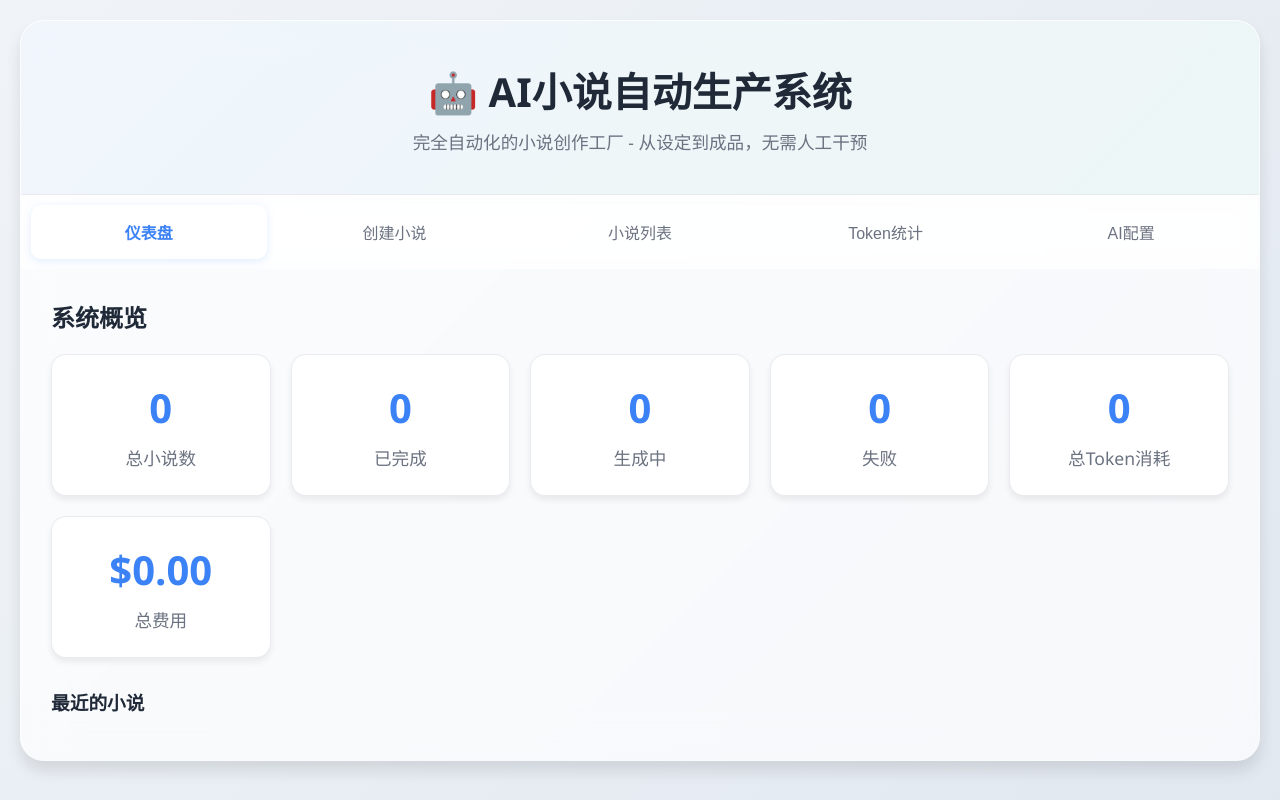
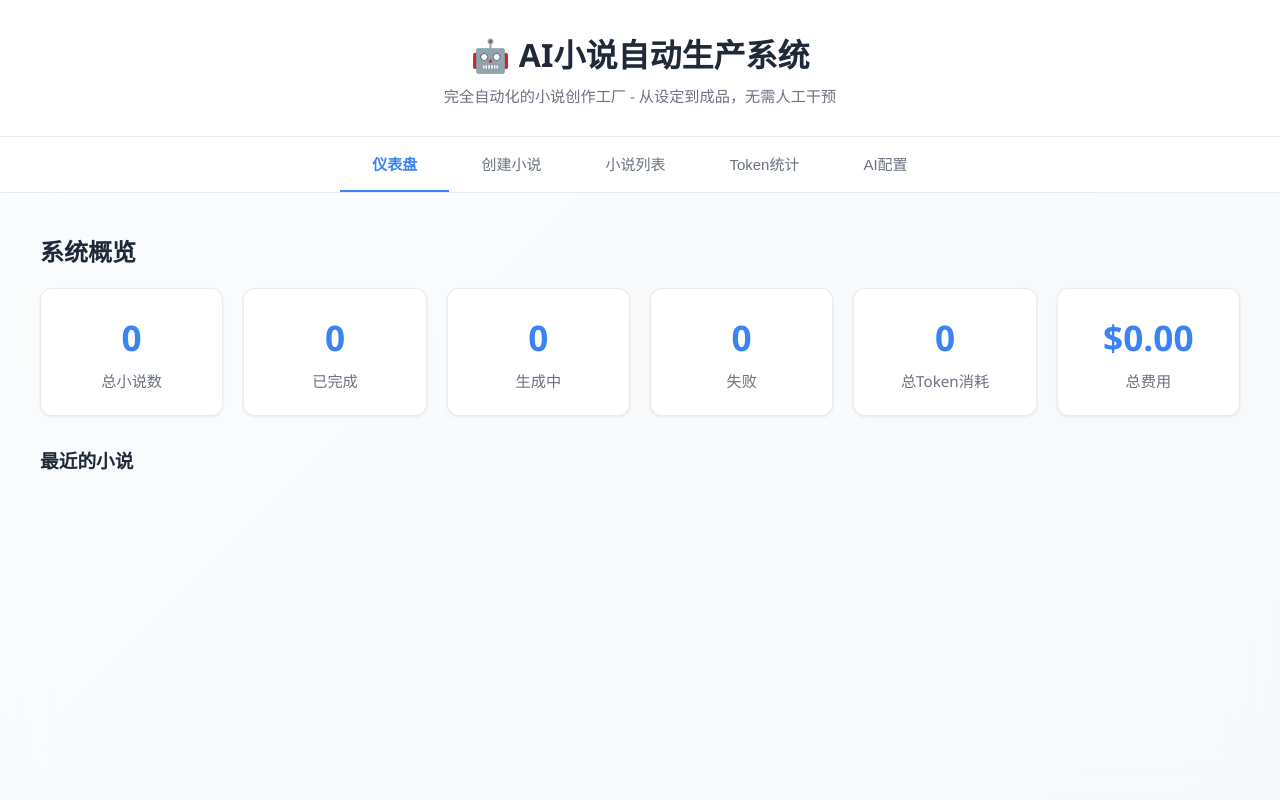
Before and after one commit to gethac/novel_factory, a Flask app: page / in a window 1280 px wide. Run offline with Flask 3, Linux system fonts and the light colour scheme; data that the repository does not hold is empty.

Commit message:
UI细节优化：扁平化设计 + 交互改进
✨ 弹窗优化
- 修复弹窗标题滚动问题，标题固定在顶部
- 添加modal-body容器，内容区域独立滚动
- 优化弹窗圆角和阴影，更加现代

✨ 滚动条位置保持
- 修复进度监控时数据更新导致滚动条重置
- 自动保存和恢复滚动位置
- 提升用户查看体验

✨ Token统计实时更新
- 在自动刷新中添加Token统计页面更新
- 每5秒自动刷新当前标签页数据
- 确保数据实时性

✨ 扁平化布局设计
- 移除页面外边距，全屏布局
- 简化头部设计，减小字体和间距
- 导航标签改为底部边框高亮样式
- 优化统计卡片尺寸和阴影
- 减小按钮和表单元素的padding
- 统一圆角为8-12px，更加现代
- 优化模态框标题字体大小

🎨 视觉改进
- 白色背景替代玻璃质感容器
- 更轻量的阴影效果
- 居中导航标签，更加平衡
- 统一的视觉层次和间距

```diff
--- a/static/css/main.css
+++ b/static/css/main.css
@@ -25,81 +25,89 @@ body {
     font-family: 'Segoe UI', 'Microsoft YaHei', Arial, sans-serif;
     background: linear-gradient(135deg, #f0f4f8 0%, #e2e8f0 100%);
     min-height: 100vh;
-    padding: 20px;
+    padding: 0;
+    margin: 0;
     color: var(--text-color);
 }
 
 /* 容器 - 玻璃质感 */
 .container {
-    max-width: 1400px;
-    margin: 0 auto;
+    max-width: 100%;
+    min-height: 100vh;
+    margin: 0;
     background: var(--glass-bg);
     backdrop-filter: blur(20px);
-    border-radius: 24px;
-    box-shadow: var(--shadow-lg);
+    box-shadow: none;
     overflow: hidden;
-    border: 1px solid var(--glass-border);
+    border: none;
+    border-radius: 0;
 }
 
 /* 头部 */
 .header {
-    background: linear-gradient(135deg, rgba(59, 130, 246, 0.05) 0%, rgba(16, 185, 129, 0.05) 100%);
-    padding: 40px;
+    background: white;
+    padding: 30px 40px;
     text-align: center;
     border-bottom: 1px solid var(--border-color);
+    box-shadow: 0 1px 3px rgba(0, 0, 0, 0.05);
 }
 
 .header h1 {
-    font-size: 2.5em;
-    margin-bottom: 10px;
+    font-size: 2em;
+    margin-bottom: 8px;
     color: var(--text-color);
-    font-weight: 700;
+    font-weight: 600;
 }
 
 .header p {
-    font-size: 1.1em;
+    font-size: 0.95em;
     color: var(--text-secondary);
+    margin: 0;
 }
 
 /* 导航标签 */
 .nav-tabs {
     display: flex;
-    background: rgba(255, 255, 255, 0.5);
-    backdrop-filter: blur(10px);
-    padding: 10px;
-    gap: 10px;
+    background: white;
+    padding: 0;
+    gap: 0;
+    border-bottom: 1px solid var(--border-color);
+    justify-content: center;
 }
 
 .nav-tab {
-    flex: 1;
-    padding: 15px;
+    flex: 0 0 auto;
+    padding: 16px 32px;
     text-align: center;
     cursor: pointer;
     background: transparent;
     border: none;
-    font-size: 16px;
+    font-size: 15px;
     transition: all 0.3s;
-    border-radius: 10px;
+    border-bottom: 2px solid transparent;
     color: var(--text-secondary);
     font-weight: 500;
 }
 
 .nav-tab:hover {
-    background: rgba(255, 255, 255, 0.8);
-    transform: translateY(-2px);
+    background: rgba(59, 130, 246, 0.05);
+    color: var(--primary-color);
 }
 
 .nav-tab.active {
-    background: white;
-    box-shadow: 0 2px 8px rgba(59, 130, 246, 0.15);
+    background: transparent;
+    box-shadow: none;
     font-weight: 600;
     color: var(--primary-color);
+    border-bottom-color: var(--primary-color);
 }
 
 /* 标签页内容 */
 .tab-content {
     display: none;
-    padding: 30px;
+    padding: 40px;
+    max-width: 1400px;
+    margin: 0 auto;
 }
 
 .tab-content.active {
@@ -115,47 +123,48 @@ body {
 /* 统计卡片网格 */
 .stats-grid {
     display: grid;
-    grid-template-columns: repeat(auto-fit, minmax(200px, 1fr));
+    grid-template-columns: repeat(auto-fit, minmax(180px, 1fr));
     gap: 20px;
     margin-bottom: 30px;
 }
 
 .stat-card {
     background: white;
-    padding: 25px;
-    border-radius: 15px;
+    padding: 24px;
+    border-radius: 12px;
     text-align: center;
-    box-shadow: var(--shadow-md);
+    box-shadow: 0 1px 3px rgba(0, 0, 0, 0.08);
     border: 1px solid var(--border-color);
     transition: all 0.3s;
 }
 
 .stat-card:hover {
-    transform: translateY(-5px);
-    box-shadow: var(--shadow-lg);
+    transform: translateY(-3px);
+    box-shadow: 0 4px 12px rgba(0, 0, 0, 0.12);
 }
 
 .stat-card h3 {
-    font-size: 2.5em;
-    margin-bottom: 10px;
+    font-size: 2.2em;
+    margin-bottom: 8px;
     color: var(--primary-color);
     font-weight: 700;
 }
 
 .stat-card p {
-    font-size: 1.1em;
+    font-size: 0.95em;
     color: var(--text-secondary);
+    margin: 0;
 }
 
 /* 按钮样式 */
 .btn {
-    padding: 12px 30px;
+    padding: 10px 24px;
     border: none;
-    border-radius: 10px;
-    font-size: 16px;
+    border-radius: 8px;
+    font-size: 14px;
     cursor: pointer;
     transition: all 0.3s;
-    font-weight: 600;
+    font-weight: 500;
     display: inline-block;
 }
 
--- a/static/js/app.js
+++ b/static/js/app.js
@@ -178,6 +178,8 @@ const app = {
                 this.loadRecentNovels();
             } else if (activeTab === 'novels') {
                 novelManager.loadNovels();
+            } else if (activeTab === 'tokens') {
+                tokenManager.loadTokenStats();
             }
         }, 5000); // 每5秒刷新一次
     }
--- a/static/js/novel.js
+++ b/static/js/novel.js
@@ -323,8 +323,20 @@ const novelManager = {
                 const novel = await api.novels.getById(novelId);
                 const chapters = await api.novels.getChapters(novelId);
 
+                // 保存当前滚动位置
+                const modalBody = document.querySelector('#progressModal .modal-body');
+                const scrollPosition = modalBody ? modalBody.scrollTop : 0;
+
                 // 更新进度显示
                 this.showProgressModal(novel, chapters);
+
+                // 恢复滚动位置
+                if (modalBody) {
+                    const newModalBody = document.querySelector('#progressModal .modal-body');
+                    if (newModalBody) {
+                        newModalBody.scrollTop = scrollPosition;
+                    }
+                }
 
                 // 如果完成或失败，停止监控
                 if (novel.status === 'completed' || novel.status === 'failed') {
--- a/templates/index.html
+++ b/templates/index.html
@@ -173,7 +173,9 @@
                 <h2 id="progressModalTitle">生成进度</h2>
                 <span class="close-btn" onclick="app.closeModal('progressModal')">&times;</span>
             </div>
+            <div class="modal-body">
                 <div id="progressModalContent"></div>
+            </div>
         </div>
     </div>
 
@@ -184,7 +186,9 @@
                 <h2 id="modalNovelTitle">小说详情</h2>
                 <span class="close-btn" onclick="app.closeModal('novelDetailModal')">&times;</span>
             </div>
+            <div class="modal-body">
                 <div id="novelDetailContent"></div>
+            </div>
         </div>
     </div>
 
@@ -195,7 +199,9 @@
                 <h2>生成日志</h2>
                 <span class="close-btn" onclick="app.closeModal('logsModal')">&times;</span>
             </div>
+            <div class="modal-body">
                 <div id="logsContent"></div>
+            </div>
         </div>
     </div>
 
@@ -206,6 +212,7 @@
                 <h2>添加AI配置</h2>
                 <span class="close-btn" onclick="app.closeModal('addConfigModal')">&times;</span>
             </div>
+            <div class="modal-body">
                 <form id="addConfigForm">
                     <div class="form-group">
                         <label>配置名称 *</label>
@@ -227,6 +234,7 @@
                 </form>
             </div>
         </div>
+    </div>
 
     <!-- 引入JavaScript模块 -->
     <script src="/static/js/api.js"></script>
```
Also changed, not shown: other parts of static/css/main.css (+23 -10 lines). Lines whose indentation alone changed are shown as unchanged.
